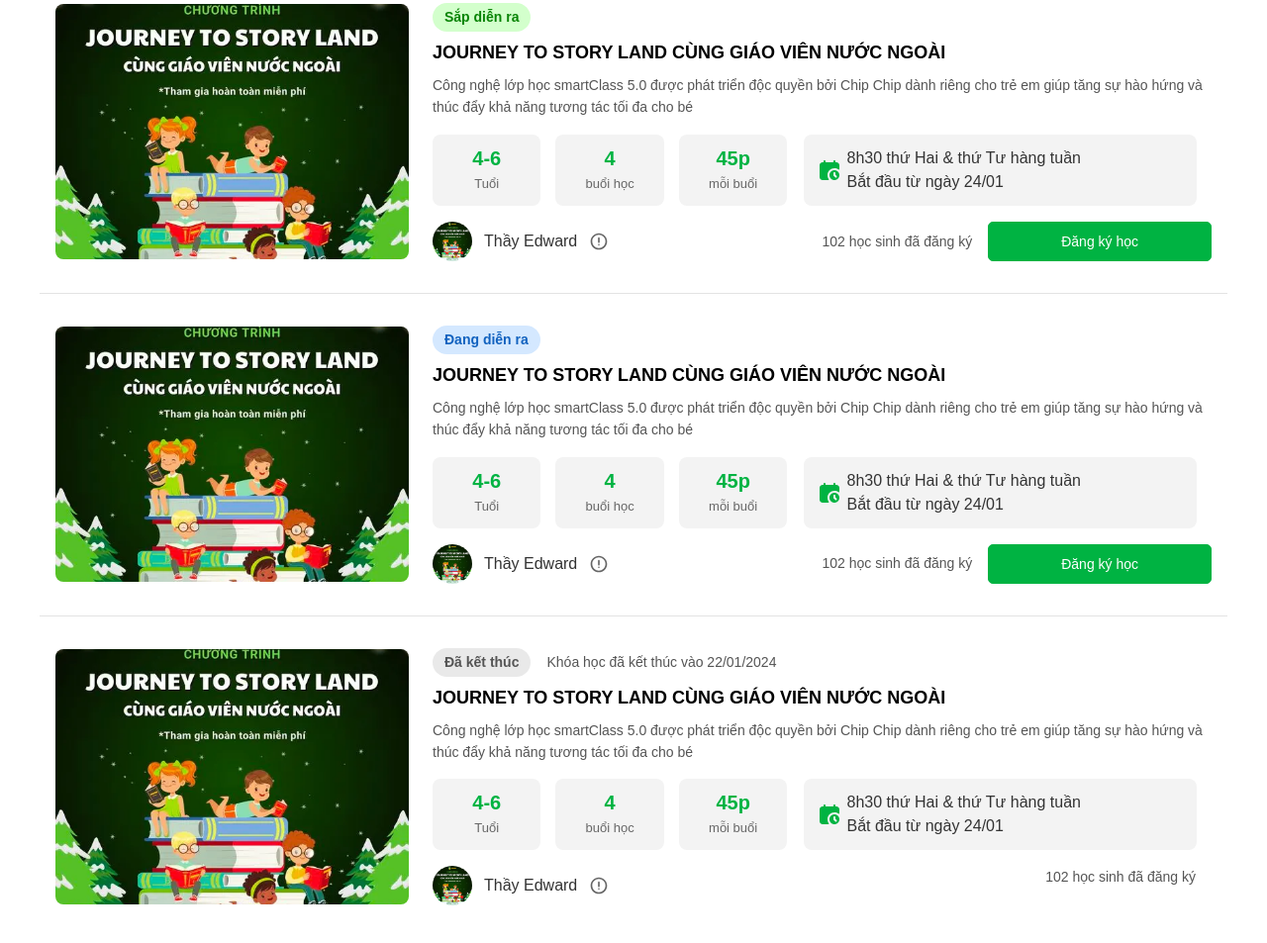
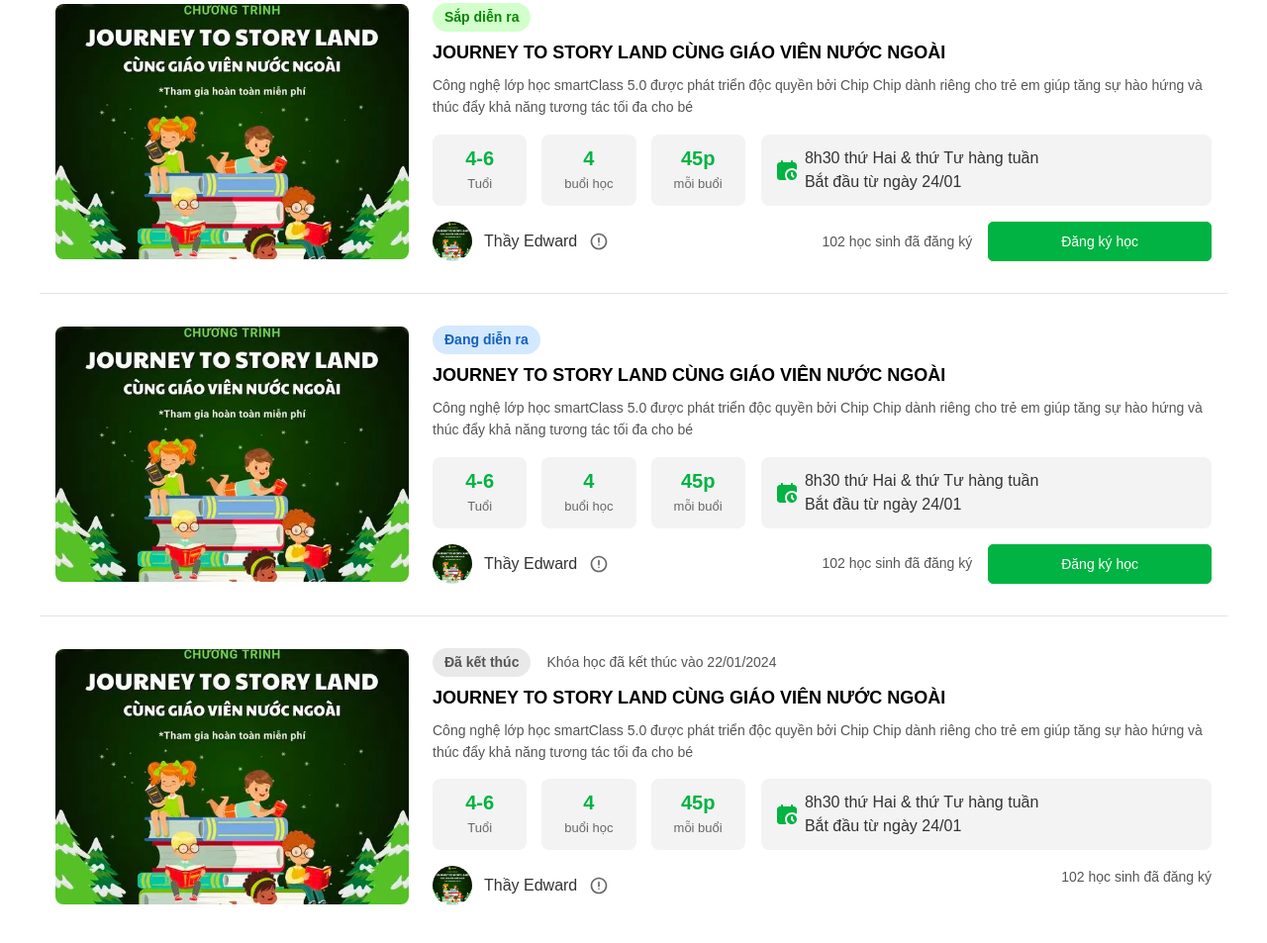
Before and after one commit to famxuanlinh/chip-edu, a plain HTML site: page index.html in a window 1280 px wide. Shown: the part 1110-2063 px from the top of the page at 99% size. Drawn offline with nearby package versions, Linux system fonts and the light colour scheme; some packages are replaced by stand-ins of ours; no server answers; a script that the page names is missing; a web font is replaced by a local one.

Commit message:
fix: list course

```diff
--- a/index.html
+++ b/index.html
@@ -904,9 +904,10 @@
                   </div>
                 </div>
 
-                <div class="uk-child-width-1-2@l" uk-grid>
+                <div class="uk-flex">
                   <div
                     class="uk-grid-small uk-child-width-1-3 uk-text-center uk-visible@l"
+                    style="flex: auto"
                     uk-grid
                   >
                     <div>
@@ -928,7 +929,7 @@
                       </div>
                     </div>
                   </div>
-                  <div class="pl-16 uk-visible@l">
+                  <div class="pl-16 uk-visible@l" style="flex: auto">
                     <div
                       class=""
                       style="
@@ -1187,9 +1188,10 @@
                   </div>
                 </div>
 
-                <div class="uk-child-width-1-2@l" uk-grid>
+                <div class="uk-flex">
                   <div
                     class="uk-grid-small uk-child-width-1-3 uk-text-center uk-visible@l"
+                    style="flex: auto"
                     uk-grid
                   >
                     <div>
@@ -1211,7 +1213,7 @@
                       </div>
                     </div>
                   </div>
-                  <div class="pl-16 uk-visible@l">
+                  <div class="pl-16 uk-visible@l" style="flex: auto">
                     <div
                       class=""
                       style="
@@ -1481,9 +1483,10 @@
                   </div>
                 </div>
 
-                <div class="uk-child-width-1-2@l" uk-grid>
+                <div class="uk-flex">
                   <div
                     class="uk-grid-small uk-child-width-1-3 uk-text-center uk-visible@l"
+                    style="flex: auto"
                     uk-grid
                   >
                     <div>
@@ -1505,7 +1508,7 @@
                       </div>
                     </div>
                   </div>
-                  <div class="pl-16 uk-visible@l">
+                  <div class="pl-16 uk-visible@l" style="flex: auto">
                     <div
                       class=""
                       style="
@@ -1612,7 +1615,7 @@
                   </div>
                   <div class="uk-padding-remove" style="align-items: center">
                     <div
-                      class="block-01__desc mr-16 uk-visible@m uk-text-right"
+                      class="block-01__desc uk-visible@m uk-text-right"
                       style="color: #555555; flex: none"
                     >
                       102 học sinh đã đăng ký
```
